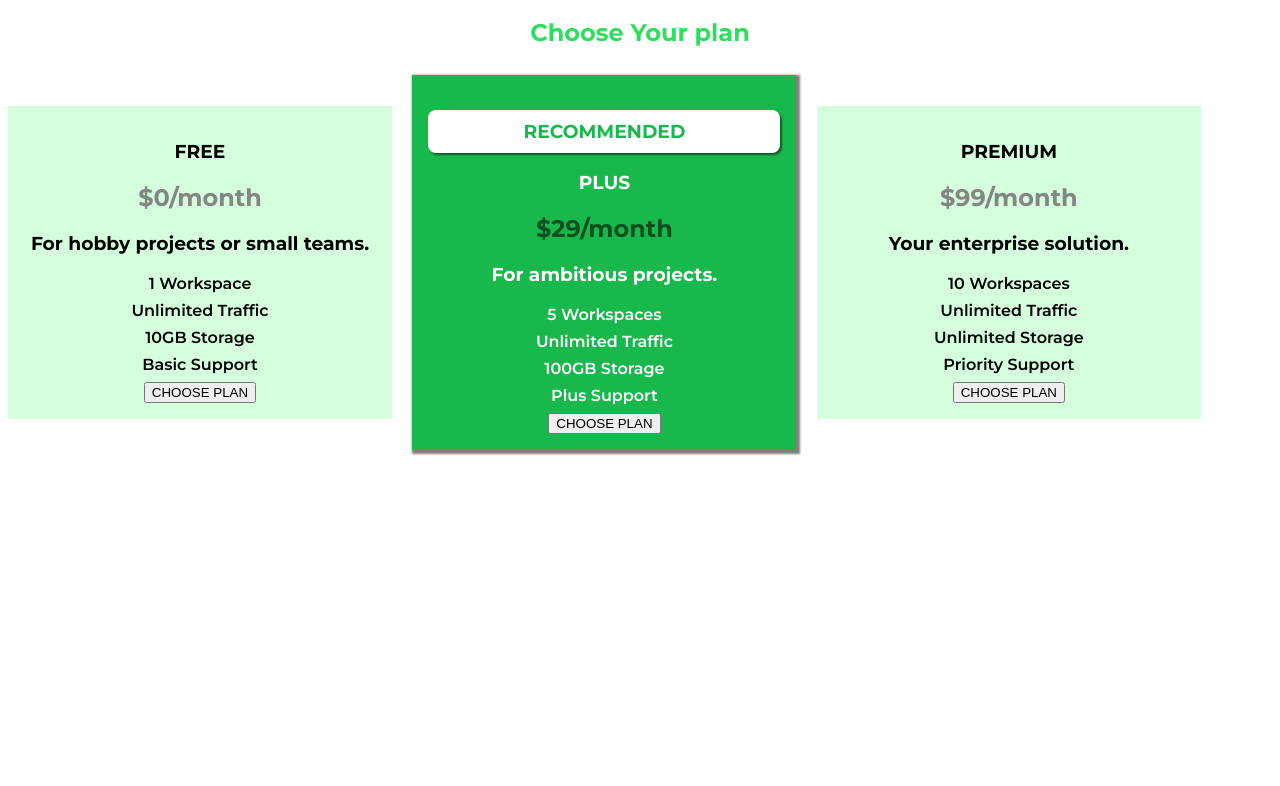
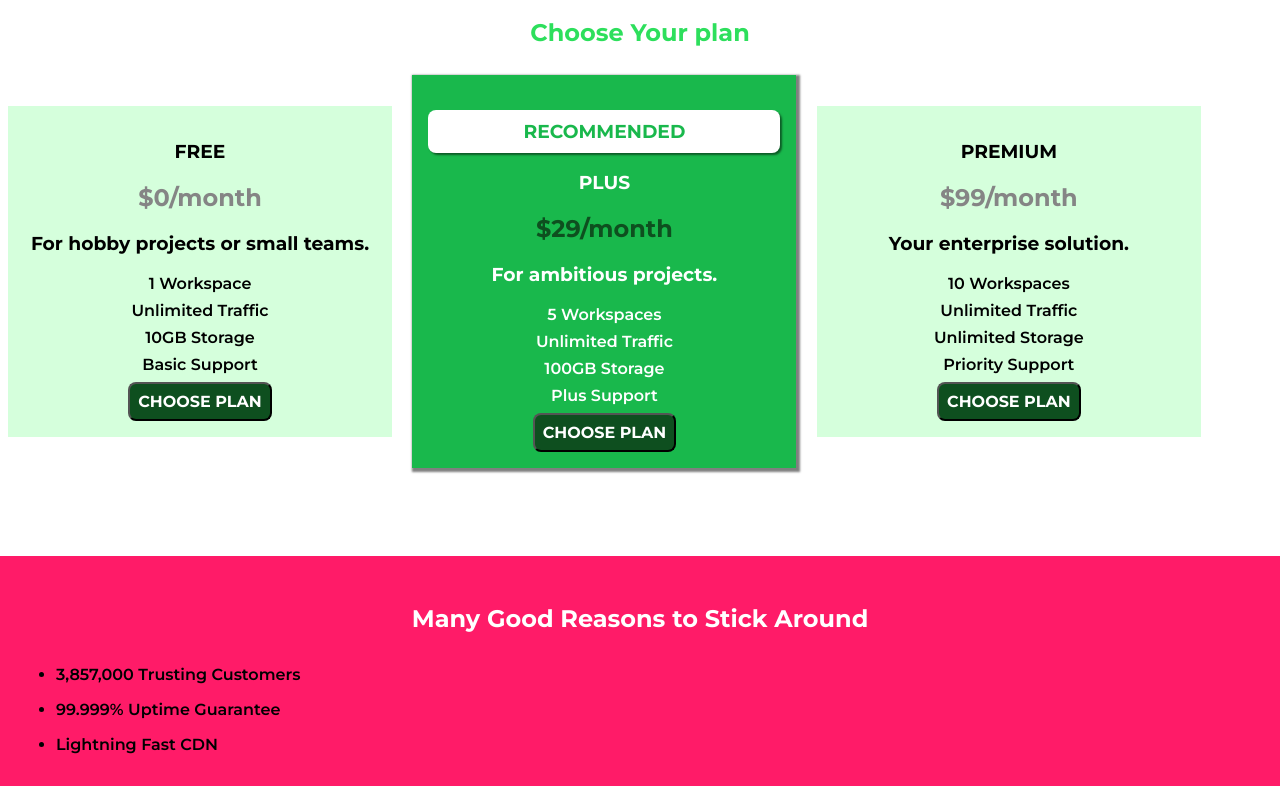
Before and after one commit to aezakmi007/CSS-Uhost-Project, a plain HTML site: page index.html in a window 1280 px wide. Shown: the part 565-1351 px from the top of the page. Before the commit the page ends 1023 px from the top, so only its background shows below. Drawn offline with Linux system fonts and the light colour scheme.

Commit message:
added new section of key features

```diff
--- a/index.html
+++ b/index.html
@@ -56,7 +56,7 @@
               <li class="plan__feature">Basic Support</li>
             </ul>
             <div>
-              <button>CHOOSE PLAN</button>
+              <button class="button">CHOOSE PLAN</button>
             </div>
           </article>
           <article class="plan plan--highlighted">
@@ -71,7 +71,7 @@
               <li class="plan__feature">Plus Support</li>
             </ul>
             <div>
-              <button>CHOOSE PLAN</button>
+              <button class="button">CHOOSE PLAN</button>
             </div>
           </article>
           <article class="plan">
@@ -85,11 +85,28 @@
               <li class="plan__feature">Priority Support</li>
             </ul>
             <div>
-              <button>CHOOSE PLAN</button>
+              <button class="button">CHOOSE PLAN</button>
             </div>
           </article>
         </div>
       </section>
+      <section id="key-features">
+        <h1 class="section-title">Many Good Reasons to Stick Around</h1>
+        <ul>
+          <li>
+            <div></div>
+            <p>3,857,000 Trusting Customers</p>
+          </li>
+          <li>
+            <div></div>
+            <p>99.999% Uptime Guarantee</p>
+          </li>
+          <li>
+            <div></div>
+            <p>Lightning Fast CDN</p>
+          </li>
+        </ul>
+      </section>
     </main>
   </body>
 </html>
--- a/main.css
+++ b/main.css
@@ -136,3 +136,36 @@ p ::first-letter {
 .plan__feature {
   margin: 8px 0;
 }
+.button {
+  background-color: #0e4f1f;
+  color: white;
+  font: inherit;
+  border: 1.5px soloid #0e4f1f;
+  padding: 8px;
+  border-radius: 8px;
+  font-weight: bold;
+  cursor: pointer;
+}
+.button:hover,
+.button:active {
+  background-color: white;
+  color: #0e4f1f;
+}
+.button:focus {
+  outline: none;
+}
+/*
+.core-features-heading {
+  color: #2ddf5c;
+  text-align: center;
+} */
+
+#key-features {
+  background: #ff1b68;
+  margin-top: 80px;
+  padding: 16px;
+}
+#key-features .section-title {
+  color: white;
+  margin: 32px;
+}
```
